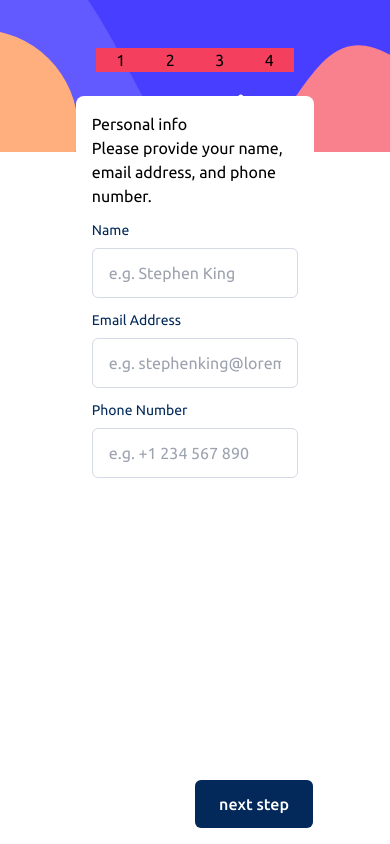
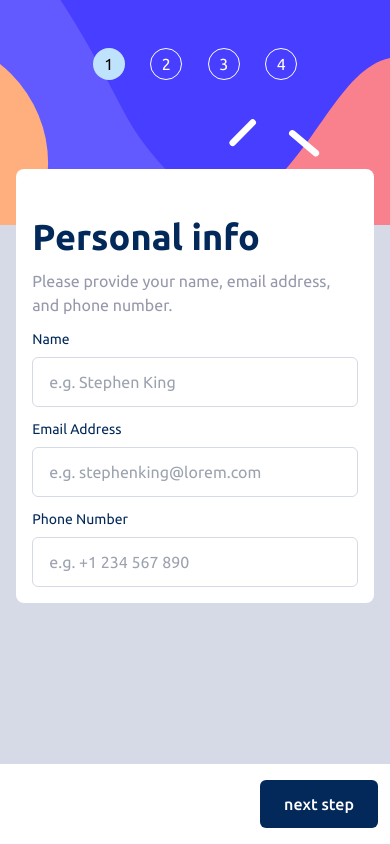
Before and after one commit to mohammadjamshidi8/frontEndMentor-Multi-step-form, a website: page index.html in a window 390 px wide. Drawn offline with Linux system fonts and the light colour scheme.

Commit message:
style: finish step-1 responsive

```diff
--- a/index.html
+++ b/index.html
@@ -21,27 +21,54 @@
   </head>
   <body>
     <div class="w-full h-screen bg-lightGray flex justify-center items-center text-[16px] font-ubuntu">
-      <div class="bg-transparent w-full md:w-7/12 md:p-3 md:rounded-lg h-screen md:h-max bg-white flex flex-col md:flex-row items-end md:items-center md:justify-start md:gap-x-5">
+      <div class="bg-transparent w-full md:w-full lg:w-9/12 xl:w-1/2 md:p-3 md:rounded-lg h-screen md:h-max md:bg-white flex flex-col md:flex-row items-end md:items-center md:justify-start ">
         <div
-          class="bg-[url('/assets/images/bg-sidebar-mobile.svg')] md:bg-[url('/assets/images/bg-sidebar-desktop.svg')] w-full md:w-[280px] h-[172px] md:h-[580px] flex flex-col justify-start bg-cover "
+          class="bg-[url('/assets/images/bg-sidebar-mobile.svg')] md:bg-[url('/assets/images/bg-sidebar-desktop.svg')] w-full md:w-1/3 h-1/3 md:h-[580px] flex flex-col justify-start bg-cover bg-center md:rounded-lg"
         >
-          <div class="flex md:flex-col justify-around bg-rose-500 mt-12 mx-24">
-            <button>1</button>
-            <button>2</button>
-            <button>3</button>
-            <button>4</button>
+          <div class="flex md:flex-col md:w-full gap-y-5 justify-around md:items-center mt-12 mx-20 md:mx-0">
+            <div class="flex text-white items-center gap-x-3">
+              <button class="w-8 h-8 rounded-full border-[1px] border-white active">1</button>
+              <div class="hidden md:flex flex-col">
+                <span class="text-lightGray font-medium">Step 1</span>
+                <h4 class="font-bold">Your info</h4>
+              </div>
+            </div>
+
+            <div class="flex text-white items-center gap-x-3">
+              <button class="w-8 h-8 rounded-full border-[1px] border-white">2</button>
+              <div class="hidden md:flex flex-col">
+                <span class="text-lightGray font-medium">Step 2</span>
+                <h4 class="font-bold">Select plan</h4>
+              </div>
+            </div>
+
+            <div class="flex text-white items-center gap-x-3">
+              <button class="w-8 h-8 rounded-full border-[1px] border-white">3</button>
+              <div class="hidden md:flex flex-col">
+                <span class="text-lightGray font-medium">Step 3</span>
+                <h4 class="font-bold">Add-ons</h4>
+              </div>
+            </div>
+
+            <div class="flex text-white items-center gap-x-3">
+              <button class="w-8 h-8 rounded-full border-[1px] border-white">4</button>
+              <div class="hidden md:flex flex-col">
+                <span class="text-lightGray font-medium">Step 4</span>
+                <h4 class="font-bold">Summary</h4>
+              </div>
+            </div>
           </div>
         </div>
 
         <div
-          class="bg-transparent md:bg-green-300 w-8/12 h-screen md:h-[580px] mx-auto md:m-0 -mt-14 flex flex-col justify-between"
+          class="bg-transparent md:w-2/3 h-screen md:h-[580px] mx-auto md:m-0 -mt-14 flex flex-col justify-between md:items-center"
         >
           <div
-            class="bg-white md:bg-blue-300 w-11/12 md:w-full mx-auto p-4 rounded-lg flex flex-col gap-y-3"
+            class="bg-white w-11/12 md:w-10/12 mx-auto p-4 rounded-lg flex flex-col gap-y-3"
           >
-            <div class="flex flex-col">
-              <h2>Personal info</h2>
-              <span>
+            <div class="flex flex-col mt-8 gap-y-3">
+              <h2 class="font-bold text-marineBlue text-4xl">Personal info</h2>
+              <span class="text-coolGray ">
                 Please provide your name, email address, and phone number.
               </span>
             </div>
--- a/src/input.css
+++ b/src/input.css
@@ -1,3 +1,9 @@
 @tailwind base;
 @tailwind components;
 @tailwind utilities;
+
+@layer base {
+    .active {
+        @apply bg-lightBlue border-none text-black
+    }
+}
```
Also changed, not shown: src/output.css.
